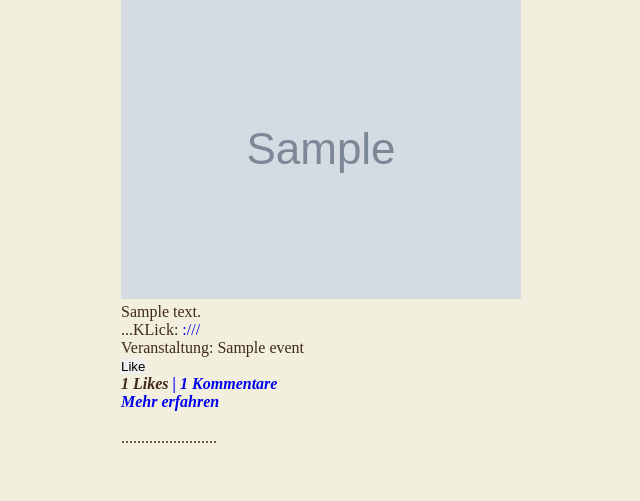
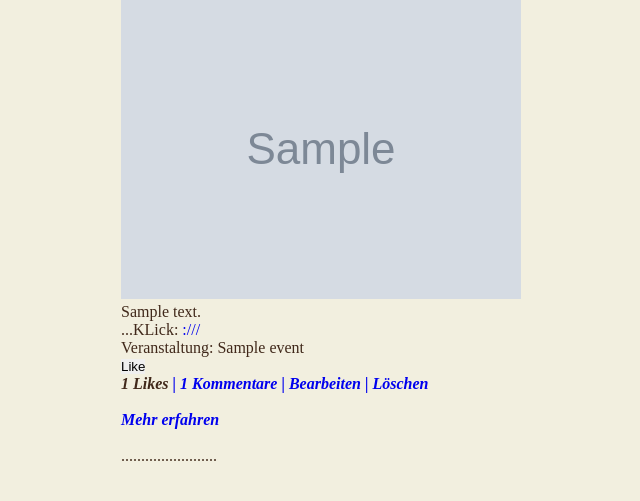
Before and after one commit to kismX/SocICo, a Django app: page / in a window 1280 px wide. Shown: the part 432-933 px from the top of the page, without its empty margins (7-647 px from the left). Before the commit the page ends 875 px from the top, so only its background shows below. Run offline with Django 4.2, Linux system fonts and the light colour scheme; a user stored in the database is signed in; tables that the repository leaves empty hold one stand-in row (values such as "Sample post"); grey boxes marked "Sample" are stand-in pictures.

Commit message:
fixed .. löschen auf home.html timeline nur für superuser

```diff
--- a/templates/home.html
+++ b/templates/home.html
@@ -39,8 +39,12 @@
 
                 <strong><em>
                     {{ post.likes.count }} Likes
-                    <a href="{% url 'post_detail' post.id %}"> | {{ post.comments.count }} Kommentare</a><br>
-                    <a href="{% url 'post_detail' post.id %}" class="details-link">Mehr erfahren</a>
+                    <a href="{% url 'post_detail' post.id %}"> | {{ post.comments.count }} Kommentare</a>
+                    {% if request.user == post.user or request.user.is_superuser %}
+                            <a href="{% url 'edit_post' post.id %}">| Bearbeiten</a>
+                            <a href="{% url 'delete_post' post.id %}">| Löschen</a><br>
+                    {% endif %}
+                    <br><a href="{% url 'post_detail' post.id %}" class="details-link">Mehr erfahren</a>
                 </strong></em>
 
                 <br> <br>
--- a/templates/posts/post_detail.html
+++ b/templates/posts/post_detail.html
@@ -14,7 +14,7 @@
 {% if post.link %}...Klick: <a href="{{ post.link }}">{{ post.domain }}</a>{% endif %}
 
 
-<strong><em>
+<strong><em><br>
     {{ post.total_likes }} Likes
     <a href="{% url 'post_detail' post.id %}">  |  {{ post.comments.count }} Kommentare</a>
 </strong></em>
```
